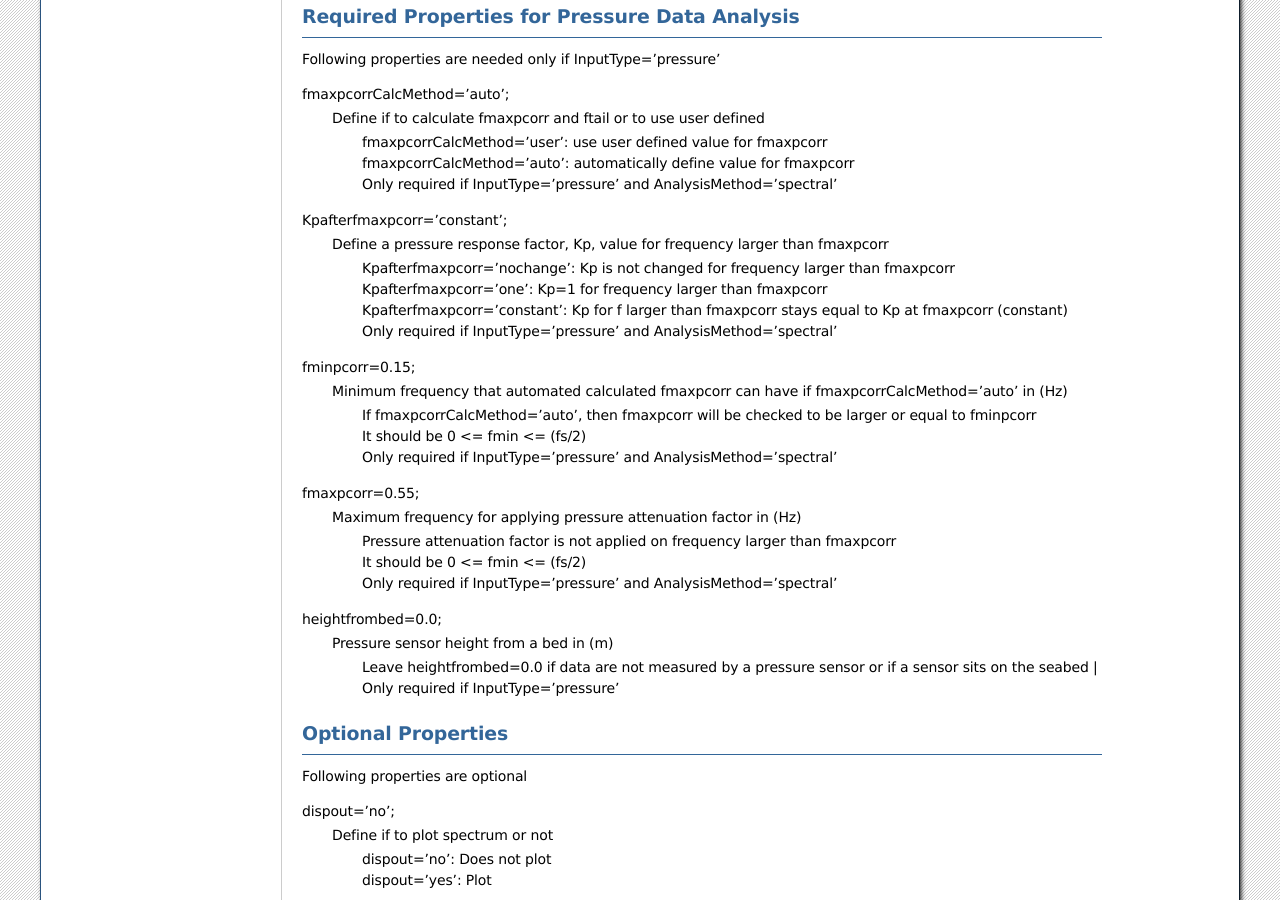
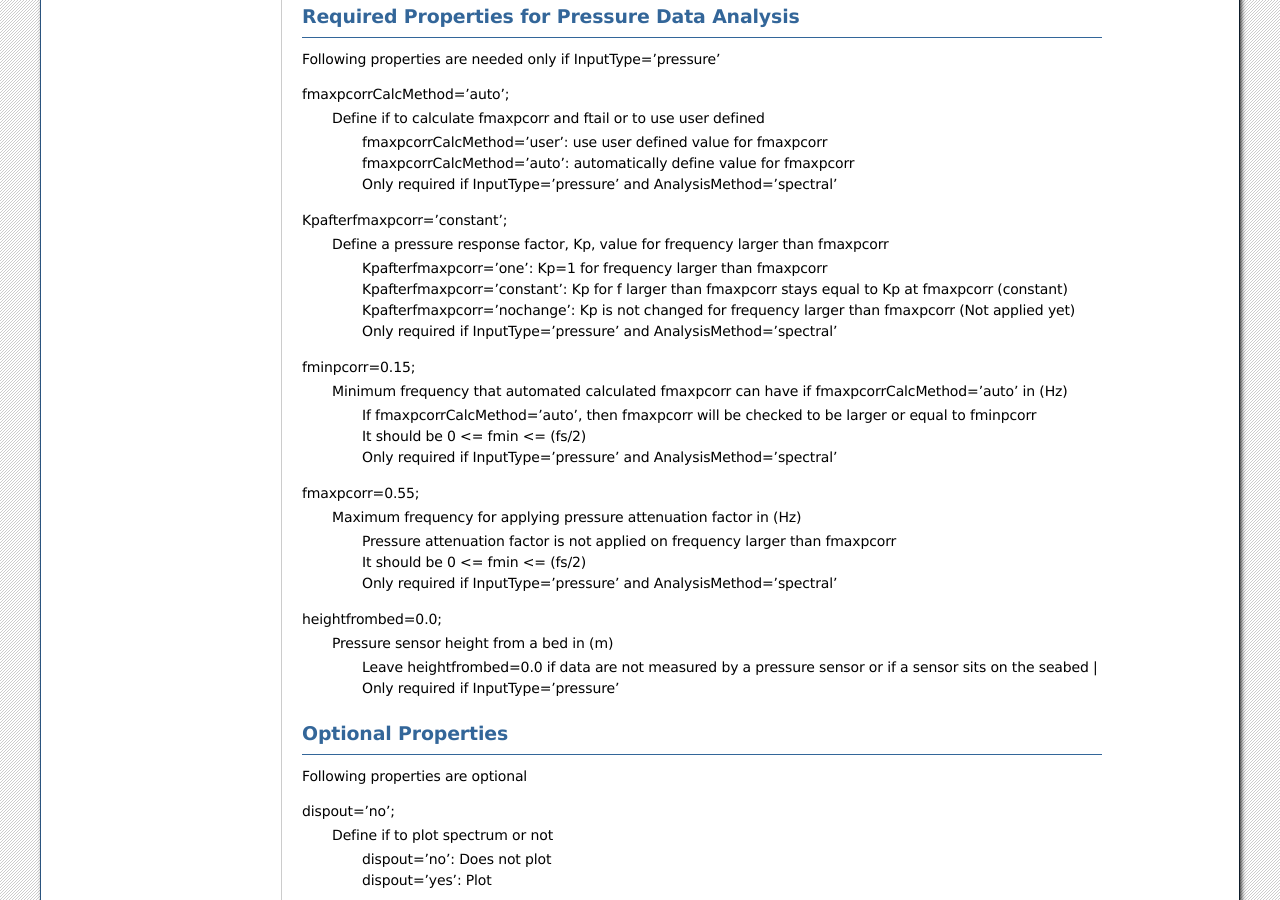
Before and after one commit to akarimp/Oceanlyz, a Sphinx documentation site: the page built from docs/matlab_functions/oceanlyz.rst, in a window 1280 px wide and 900 px high, scrolled down 1706 px. Built offline with Sphinx 7.4.7, drawn with Linux system fonts in a browser that asks for light colours.

Commit message:
Add files via upload

```diff
--- a/docs/matlab_functions/oceanlyz.rst
+++ b/docs/matlab_functions/oceanlyz.rst
@@ -102,9 +102,9 @@
 
 Kpafterfmaxpcorr='constant';
     Define a pressure response factor, Kp, value for frequency larger than fmaxpcorr
-        | Kpafterfmaxpcorr='nochange': Kp is not changed for frequency larger than fmaxpcorr
         | Kpafterfmaxpcorr='one': Kp=1 for frequency larger than fmaxpcorr
         | Kpafterfmaxpcorr='constant': Kp for f larger than fmaxpcorr stays equal to Kp at fmaxpcorr (constant)
+        | Kpafterfmaxpcorr='nochange': Kp is not changed for frequency larger than fmaxpcorr (Not applied yet)
         | Only required if InputType='pressure' and AnalysisMethod='spectral'
 
 fminpcorr=0.15;
```
